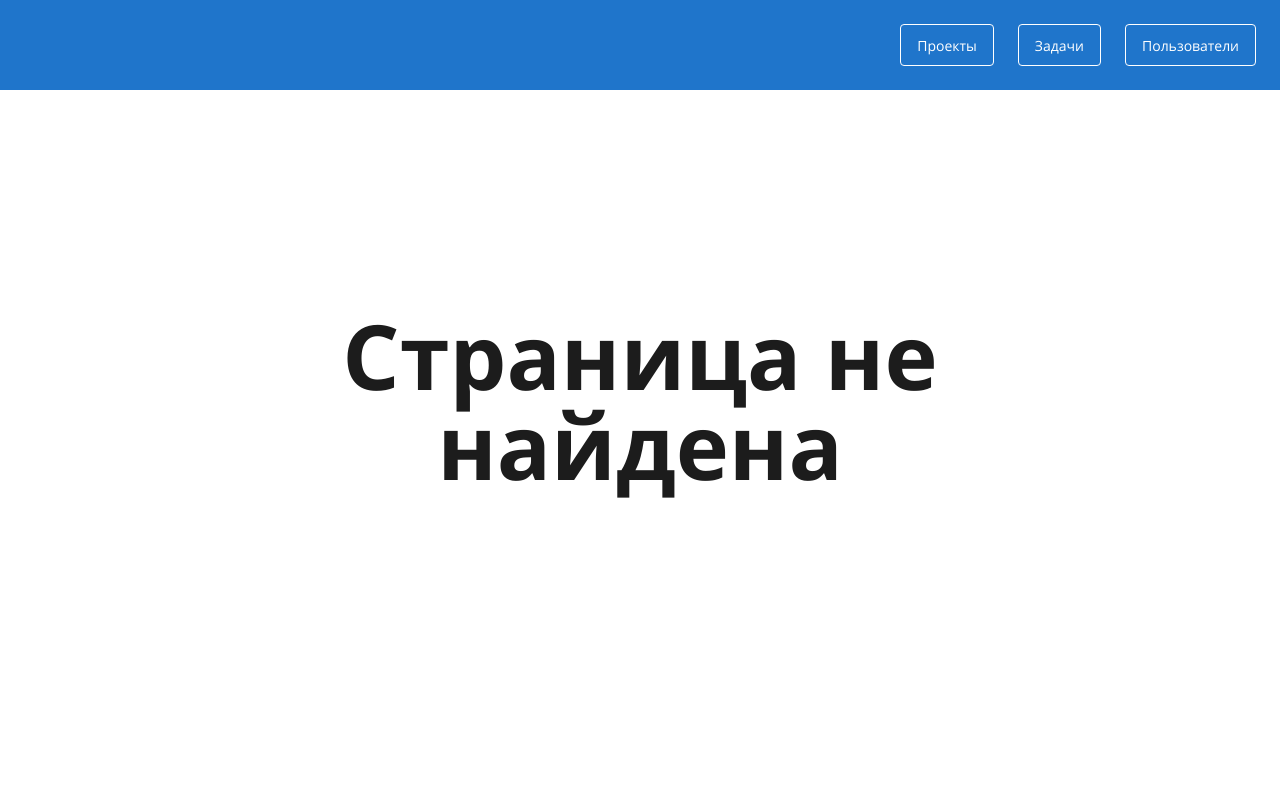
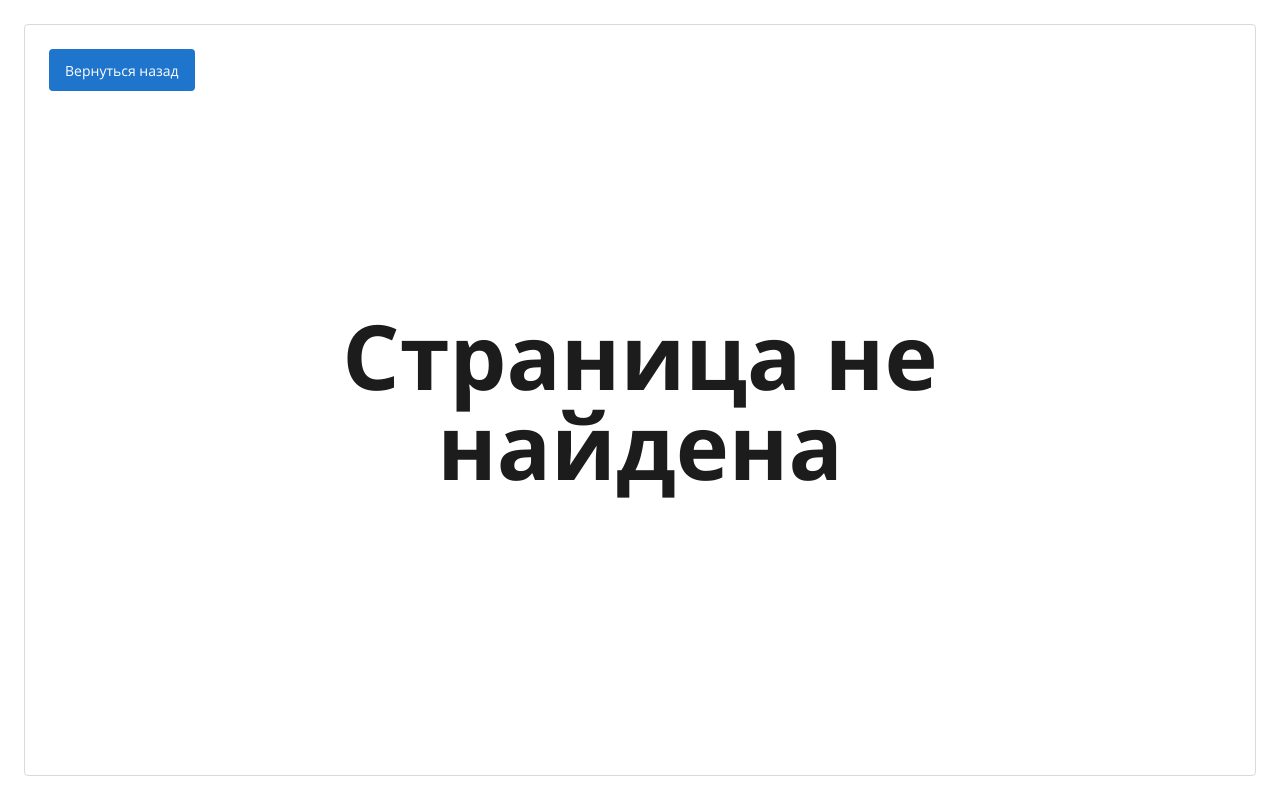
Before and after one commit to BKonstantine/task_management_system, a Vue app: page /auth in a window 1280 px wide. Built offline with nearby package versions, Linux system fonts and the light colour scheme; no server answers.

Commit message:
feat: Сделать навигацию на странице 404

```diff
--- a/src/views/NotFoundPage.vue
+++ b/src/views/NotFoundPage.vue
@@ -1,19 +1,37 @@
 <template>
   <div class="container">
-    <p class="title">Страница не найдена</p>
+    <div class="wrapper">
+      <ButtonItem text="Вернуться назад" @click="navigate" />
+      <p class="title">Страница не найдена</p>
+    </div>
   </div>
 </template>
 
 <script>
 export default {
   name: "NotFoundPage",
+  methods: {
+    navigate() {
+      this.$router.replace("/");
+    },
+  },
 };
 </script>
 
 <style lang="scss" scoped>
 .container {
+  padding: 24px;
   height: 100%;
+  width: 100%;
   @include flex-setting(_, center, center);
+}
+
+.wrapper {
+  height: 100%;
+  width: 100%;
+  padding: 24px;
+  border-radius: 4px;
+  border: 1px solid $border-color-default;
 }
 
 .title {
```
Also changed, not shown: src/router/index.js (+4 -4 lines).
